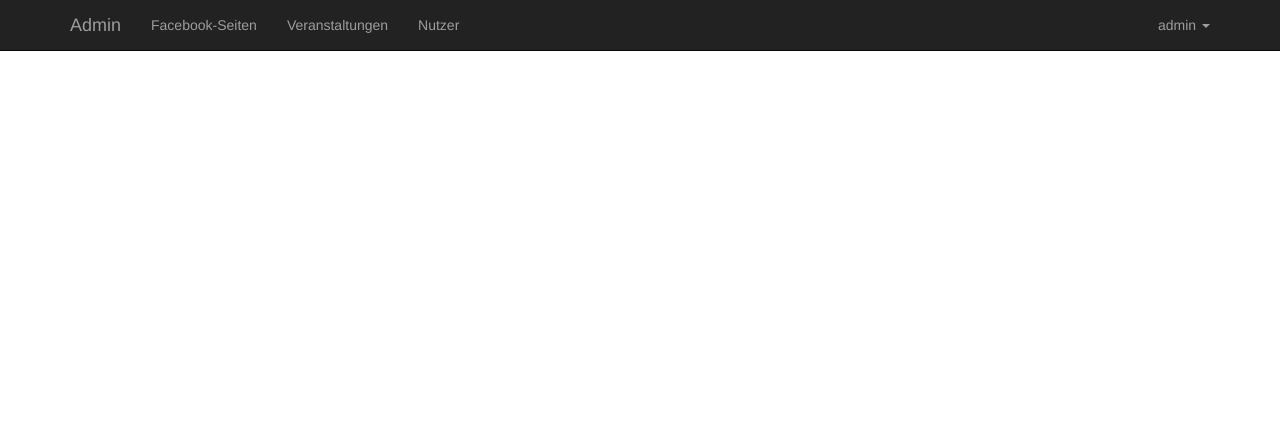
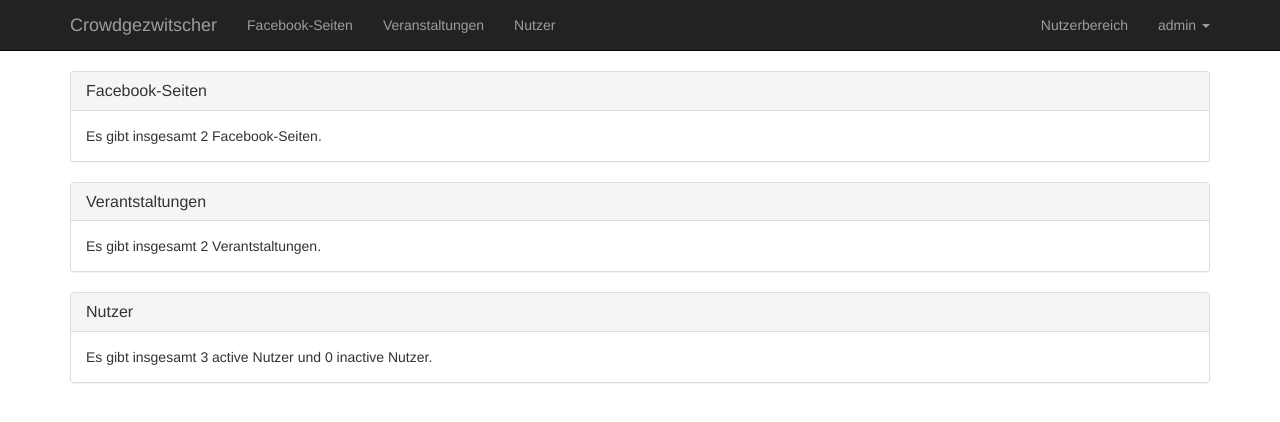
Before and after one commit to Strassengezwitscher/Strassengezwitscher, a Django app: page /intern/ in a window 1280 px wide. Shown: the top 422 px of the page. Run offline with Django 3.2, Linux system fonts and the light colour scheme; a user stored in the database is signed in; data comes from the database, SQL or seed files in the repository; parts of the project's set-up code (start-up, migrations or seed data) failed here and were passed over; some libraries are stand-ins or nearby versions.

Commit message:
Add dashboard for internal area.

```diff
--- a/crowdgezwitscher/crowdgezwitscher/views.py
+++ b/crowdgezwitscher/crowdgezwitscher/views.py
@@ -1,5 +1,9 @@
 from django.contrib.auth.decorators import login_required
+from django.contrib.auth.models import User
 from django.shortcuts import render
+
+from facebook.models import FacebookPage
+from events.models import Event
 
 
 def index(request):
@@ -8,4 +12,9 @@ def index(request):
 
 @login_required
 def intern_index(request):
-    return render(request, 'admin.html')
+    return render(request, 'dashboard.html', {
+        'facebook_page_count': FacebookPage.objects.count(),
+        'event_count': Event.objects.count(),
+        'active_user_count': User.objects.exclude(is_staff=True).exclude(is_active=False).count(),
+        'inactive_user_count': User.objects.exclude(is_staff=True).exclude(is_active=True).count(),
+    })
--- a/crowdgezwitscher/templates/admin.html
+++ b/crowdgezwitscher/templates/admin.html
@@ -24,7 +24,7 @@
                         <span class="icon-bar"></span>
                         <span class="icon-bar"></span>
                     </button>
-                    <a class="navbar-brand" href="#">Admin</a>
+                    <a class="navbar-brand" href="{% url 'intern' %}">Crowdgezwitscher</a>
                 </div>
 
                 <div class="collapse navbar-collapse" id="bs-example-navbar-collapse-1">
@@ -40,6 +40,7 @@
                         {% endif %}
                     </ul>
                     <ul class="nav navbar-nav navbar-right">
+                        <li><a href="{% url 'index' %}">Nutzerbereich</a></li>
                         <li class="dropdown">
                             <a class="dropdown-toggle" data-toggle="dropdown" role="button" aria-haspopup="true" aria-expanded="false">{{ user.username }} <span class="caret"></span></a>
                             <ul class="dropdown-menu">
--- /dev/null
+++ b/crowdgezwitscher/templates/dashboard.html
@@ -0,0 +1,69 @@
+{% extends "admin.html" %}
+
+{% block content %}
+
+{% if perms.facebook.view_facebookpage %}
+<div class="panel panel-default">
+    <div class="panel-heading">
+        <h3 class="panel-title">
+            <a href="{% url 'facebook:list' %}">Facebook-Seiten</a>
+        </h3>
+    </div>
+    <div class="panel-body">
+        Es gibt insgesamt {{ facebook_page_count }}
+        {% if facebook_page_count == 1 %}
+            Facebook-Seite.
+        {% else %}
+            Facebook-Seiten.
+        {% endif %}
+    </div>
+</div>
+{% endif %}
+
+{% if perms.events.view_event %}
+<div class="panel panel-default">
+    <div class="panel-heading">
+        <h3 class="panel-title">
+            <a href="{% url 'events:list' %}">Verantstaltungen</a>
+        </h3>
+    </div>
+    <div class="panel-body">
+        Es gibt insgesamt {{ event_count }}
+        {% if event_count == 1 %}
+            Verantstaltung.
+        {% else %}
+            Verantstaltungen.
+        {% endif %}
+    </div>
+</div>
+{% endif %}
+
+{% if perms.auth.view_user %}
+<div class="panel panel-default">
+    <div class="panel-heading">
+        <h3 class="panel-title">
+            <a href="{% url 'users:list' %}">Nutzer</a>
+        </h3>
+    </div>
+    <div class="panel-body">
+        Es gibt insgesamt {{ active_user_count }}
+        {% if active_user_count == 1 %}
+            aktiven Nutzer
+        {% else %}
+            active Nutzer
+        {% endif %}
+        und {{ inactive_user_count }}
+        {% if inactive_user_count == 1 %}
+            inaktiven Nutzer.
+        {% else %}
+            inactive Nutzer.
+        {% endif %}
+    </div>
+</div>
+{% endif %}
+
+{% if not perms.facebook.view_facebookpage and not perms.events.view_event and not perms.auth.view_user%}
+    Du brauchst mehr Berechtigungen.
+{% endif %}
+
+{% endblock %}
```
